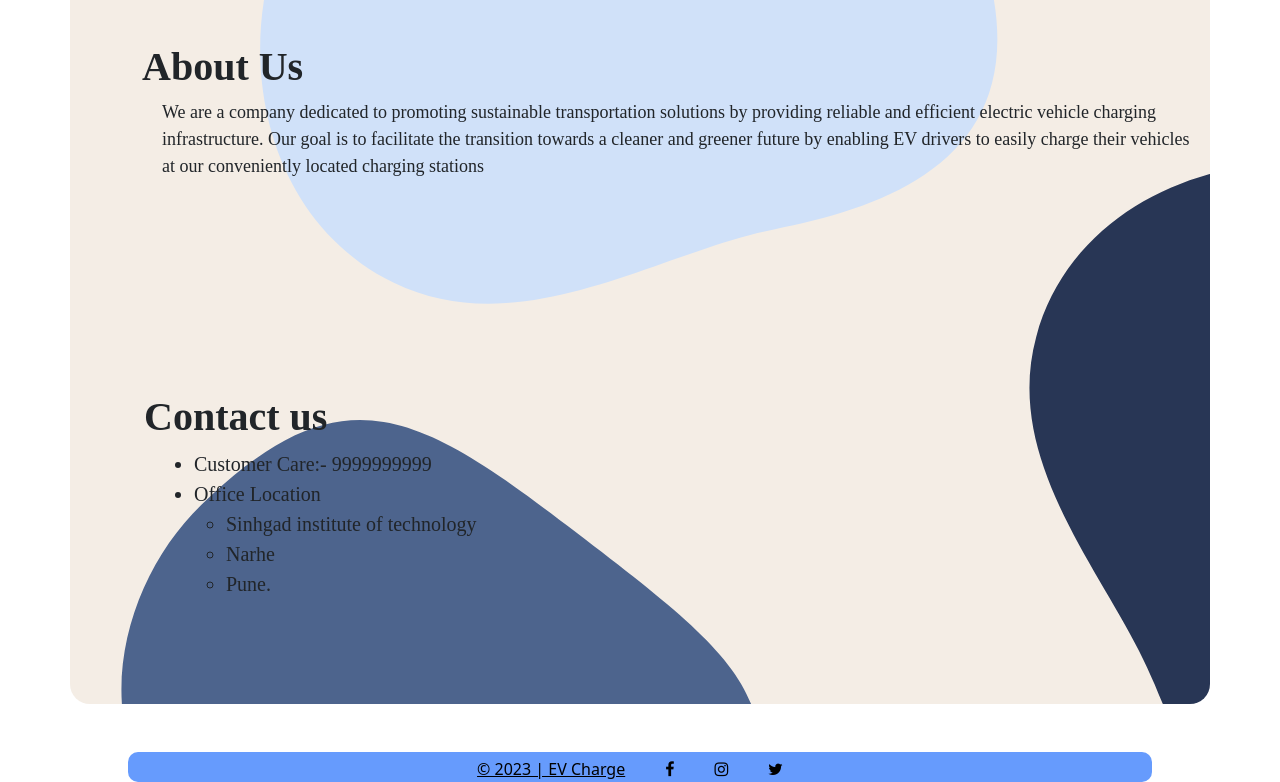
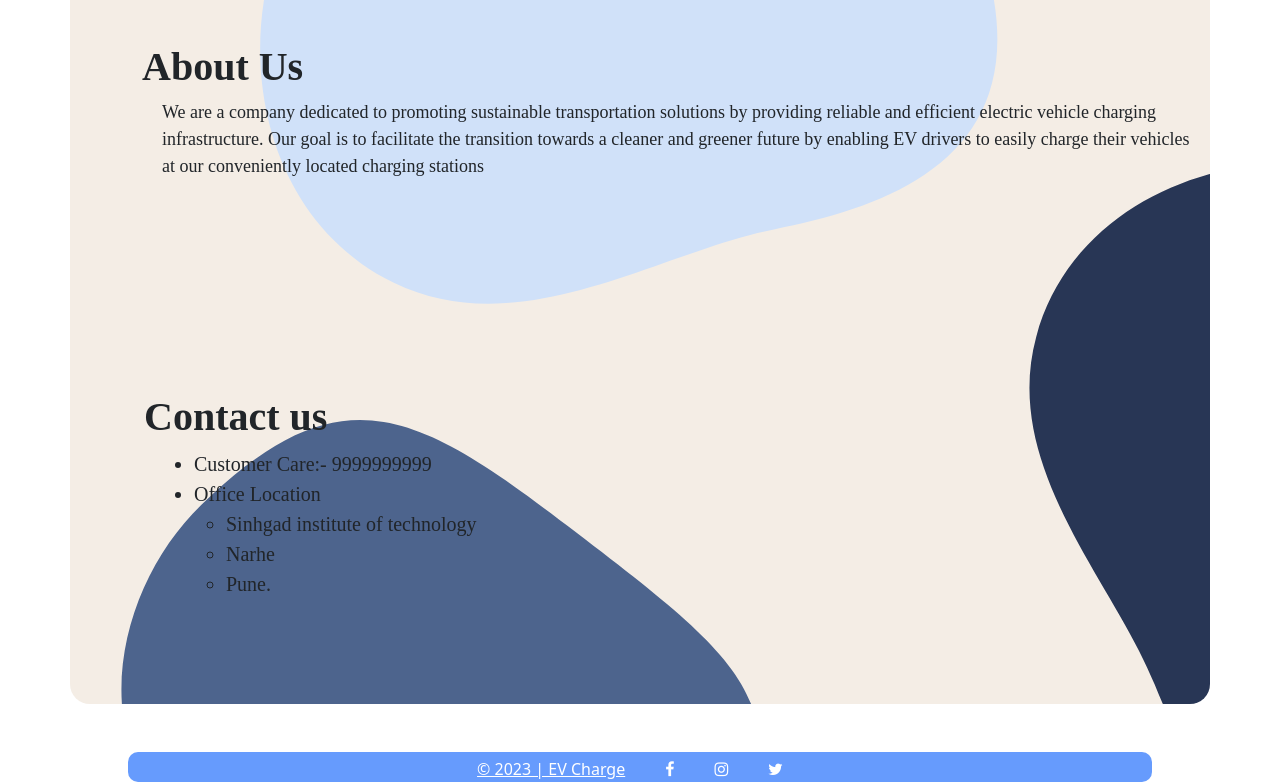
Before and after one commit to adityad12/ev-landing-page, a plain HTML site: page index.html in a window 1280 px wide. Shown: the part 1816-2598 px from the top of the page. Drawn offline with nearby package versions, Linux system fonts and the light colour scheme.

Commit message:
Update index.html

```diff
--- a/index.html
+++ b/index.html
@@ -2,7 +2,7 @@
 <html lang="en">
 <head>
     <meta charset="UTF-8">
-    <title>Document</title>
+    <title>EV Charge</title>
     <link rel="stylesheet" href="./style.css">
     <link rel="stylesheet" href="https://cdnjs.cloudflare.com/ajax/libs/font-awesome/4.7.0/css/font-awesome.min.css">
     <link href="https://cdn.jsdelivr.net/npm/bootstrap@5.3.0-alpha2/dist/css/bootstrap.min.css" rel="stylesheet"
@@ -51,7 +51,8 @@
                 <h2 class="text1">Enter details for booking charging slot.</h2><br>
                 <p>* fields are required.</p>
         <form id="book" action="">
-            <input class="in" type="text" placeholder="Customer Name*" required> <br>
+            <a class="maps btn btn-secondary" href="https://maps.google.com/"target="_blank">Get Nearby Location</a><br>
+            <input class="in Cname" type="text" placeholder="Customer Name*" required> <br>
             <select class="in" name="vehicle_type" id="vehicle_type" required>
                 <option value="">Select your vehicle* </option>
                 <option value="Car">Car</option>
@@ -94,10 +95,10 @@
     </div>
         <div class="f">
         <footer class="footer">
-                <a href="#">&copy; 2023  |  EV Charge</a>
-                <a href="" class="facebook" target="_blank"> <i class="fa fa-facebook" aria-hidden="true"></i> </a>
-            <a href="" class="instagram" target="_blank"><i class="fa fa-instagram" aria-hidden="true"></i></a>
-            <a href="" class="twitter" target="_blank" ><i class="fa fa-twitter" aria-hidden="true"></i></a>
+                <a href="#" class="logo">&copy; 2023  |  EV Charge</a>
+                <a href="" class="facebook logo" target="_blank"> <i class="fa fa-facebook" aria-hidden="true"></i> </a>
+            <a href="" class="instagram logo" target="_blank"><i class="fa fa-instagram" aria-hidden="true"></i></a>
+            <a href="" class="twitter logo" target="_blank" ><i class="fa fa-twitter" aria-hidden="true"></i></a>
             </footer>
         </div>
     </div>
```
